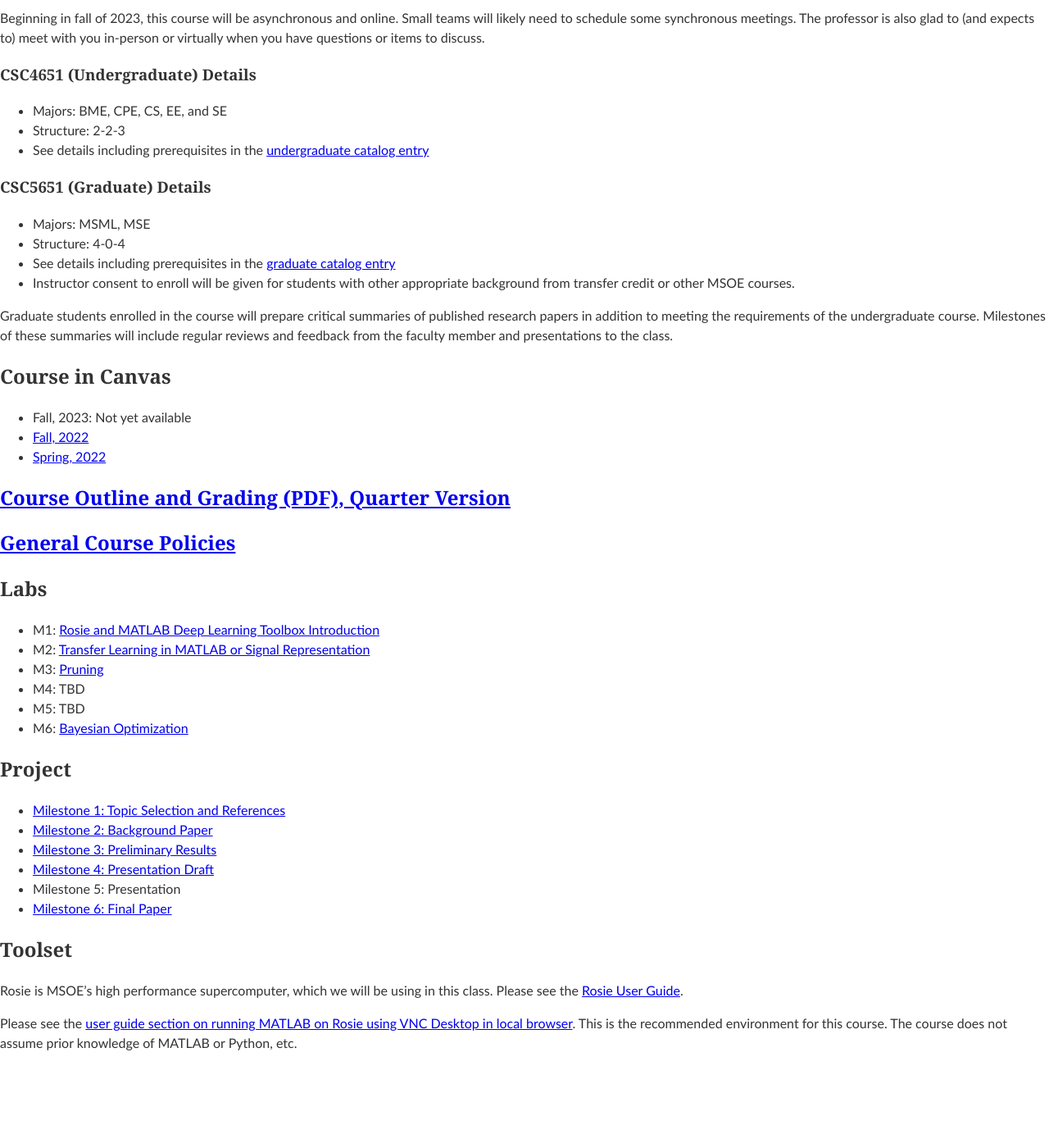
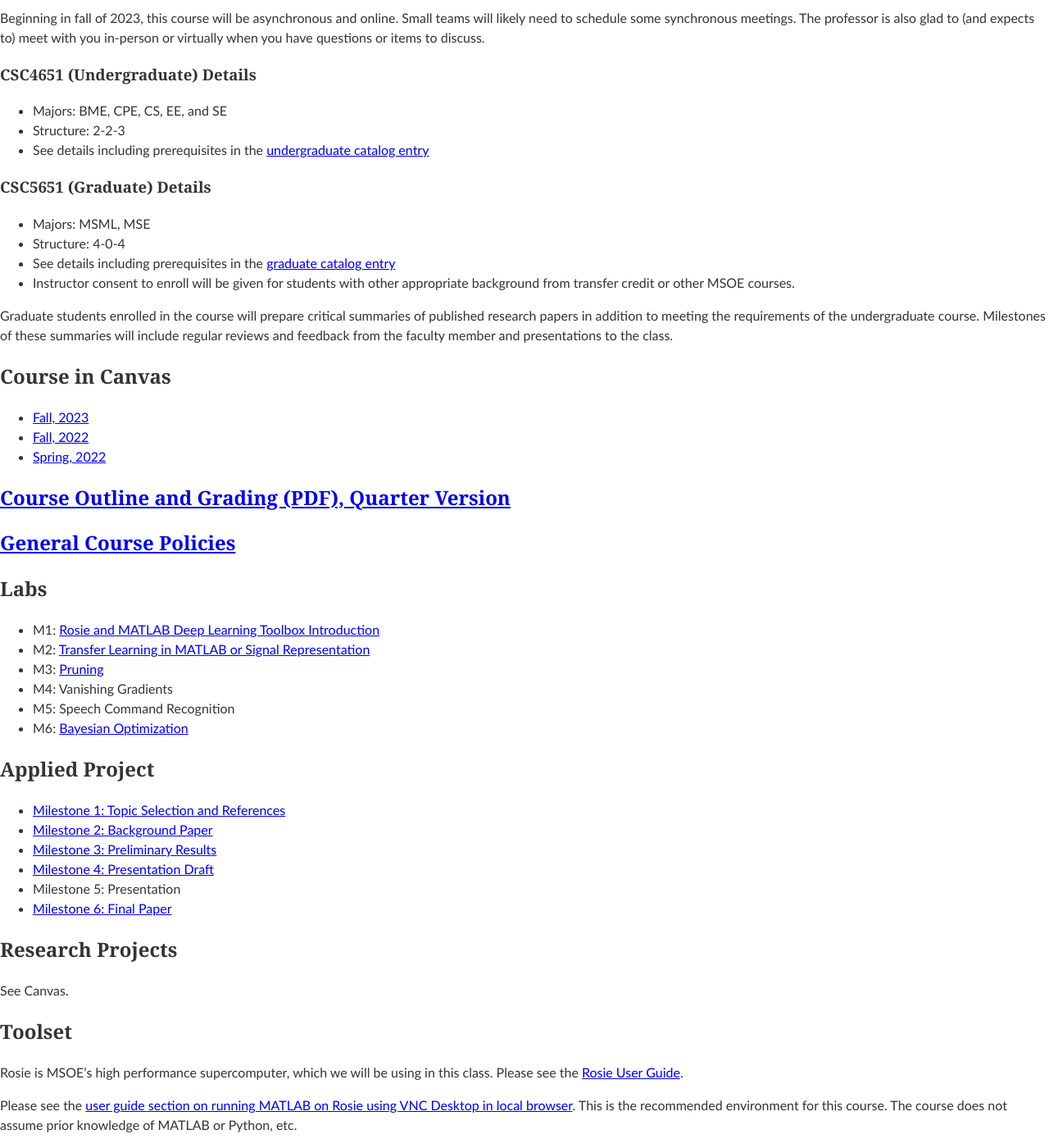
Before and after one commit to edurant/edurant.github.io, a Jekyll site: the page built from courses/csc4651/index.md, in a window 1280 px wide and 1400 px high, scrolled down 273 px. Shown: the whole window at 82% size. Built offline with Jekyll 4.4.1, drawn with Linux system fonts in a browser that asks for light colours; before the commit the page ends 1573 px from its top, so only the background shows below that.

Commit message:
CSC5651 updates

```diff
--- a/courses/csc4651/index.md
+++ b/courses/csc4651/index.md
@@ -22,7 +22,7 @@ Beginning in fall of 2023, this course will be asynchronous and online. Small te
 Graduate students enrolled in the course will prepare critical summaries of published research papers in addition to meeting the requirements of the undergraduate course. Milestones of these summaries will include regular reviews and feedback from the faculty member and presentations to the class.
 
 ## Course in Canvas
-* Fall, 2023: Not yet available
+* [Fall, 2023](https://msoe.instructure.com/courses/16647)
 * [Fall, 2022](https://msoe.instructure.com/courses/10863)
 * [Spring, 2022](https://msoe.instructure.com/courses/10080)
 
@@ -35,11 +35,11 @@ Graduate students enrolled in the course will prepare critical summaries of publ
 * M1: [Rosie and MATLAB Deep Learning Toolbox Introduction](introLab.html)
 * M2: [Transfer Learning in MATLAB or Signal Representation](xferLearningLab.html)
 * M3: [Pruning](pruningLab.html)
-* M4: TBD
-* M5: TBD
+* M4: Vanishing Gradients
+* M5: Speech Command Recognition
 * M6: [Bayesian Optimization](bayesLab.html)
 
-## Project
+## Applied Project
 
 * [Milestone 1: Topic Selection and References](project-1-topicSelection.html)
 * [Milestone 2: Background Paper](project-2-backgroundPaper.html)
@@ -48,6 +48,10 @@ Graduate students enrolled in the course will prepare critical summaries of publ
 * Milestone 5: Presentation
 * [Milestone 6: Final Paper](project-6-finalResults.html)
 
+## Research Projects
+
+See Canvas.
+
 ## Toolset
 
 Rosie is MSOE's high performance supercomputer, which we will be using in this class. Please see the [Rosie User Guide](https://docs.hpc.msoe.edu/).
```
